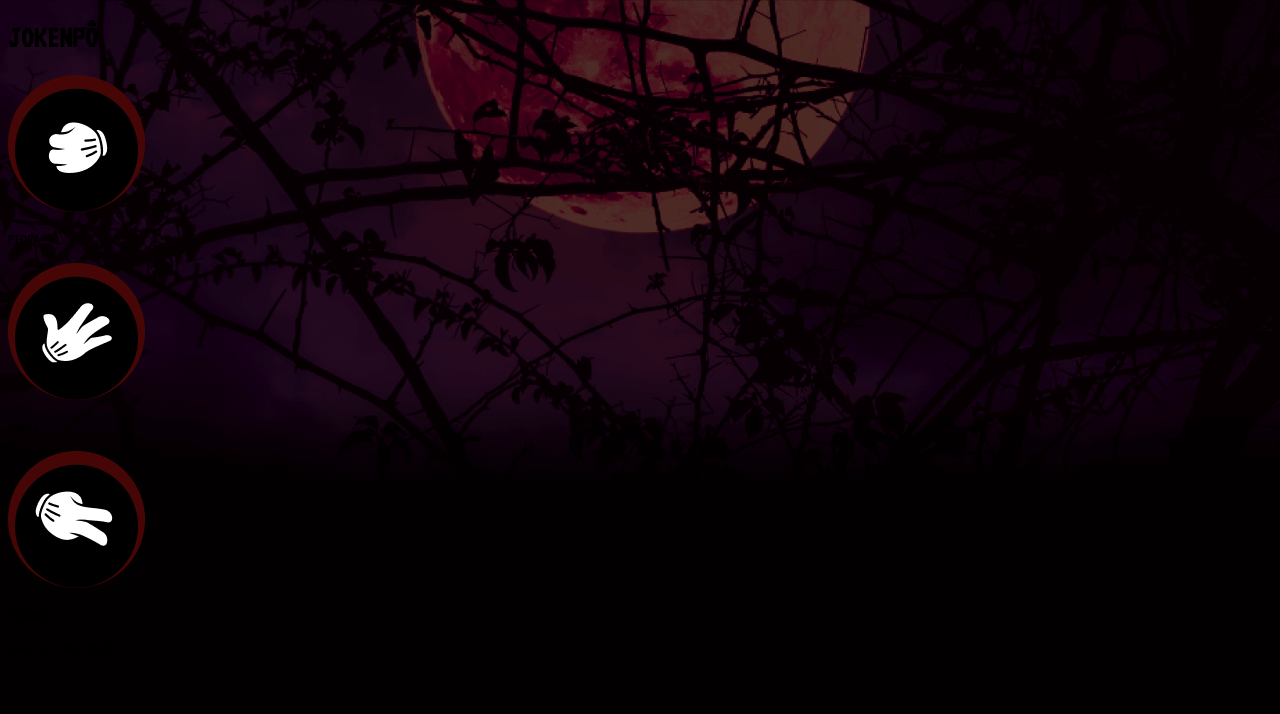
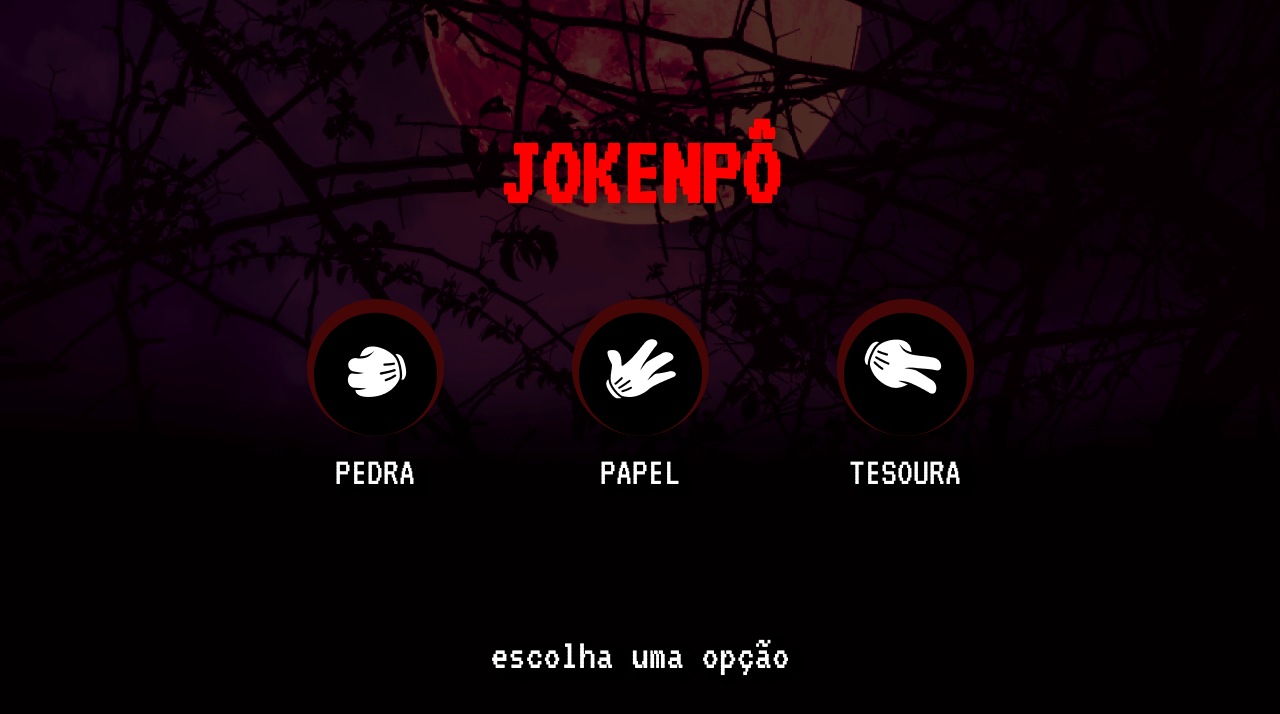
Before and after one commit to Vitormorais23/jokenpo-game, a plain HTML site: page index.html in a window 1280 px wide. Drawn offline with Linux system fonts and the light colour scheme.

Commit message:
Adicionado classes no HTML e CSS, e feito estilizações no layout

```diff
--- a/index.html
+++ b/index.html
@@ -10,24 +10,24 @@
 <body>
     <main>
         <!-- Home -->
-        <div>
-            <h1>JOKENPÔ</h1>
+        <div class="home">
+            <h1 class="home__title">JOKENPÔ</h1>
             <!-- Botões -->
-            <div>
-                <div>
+            <div class="options">
+                <button class="options__item">
                     <img src="/assets/pedra.png" alt="Icone de pedra">
-                    <p>PEDRA</p>
-                </div>
-                <div>
+                    <p class="options__text">PEDRA</p>
+                </button>
+                <button class="options__item">
                     <img src="/assets/papel.png" alt="Icone de papel">
-                    <p>PAPEL</p>
-                </div>
-                <div>
+                    <p class="options__text">PAPEL</p>
+                </button>
+                <button class="options__item">
                     <img src="/assets/tesoura.png" alt="Icone de tesoura">
-                    <p>TESOURA</p>
-                </div>
+                    <p class="options__text">TESOURA</p>
+                </button>
             </div>
-            <p>escolha uma opção</p>
+            <p class="home__subtitle">escolha uma opção</p>
         </div>
     </main>
 </body>
--- a/styles/style.css
+++ b/styles/style.css
@@ -1,3 +1,15 @@
+* {
+    margin: 0;
+    padding: 0;
+    border: 0;
+}
+
+/* Variavel */
+:root {
+    --red-color: #f00;
+    --white-color: #fff;
+}
+
 html {
     font-family: "VT323", monospace;
     font-weight: 400;
@@ -11,3 +23,54 @@ body {
     background-position: center;
     background-size: cover;
 }
+
+main {
+    height: 100%;
+    display: flex;
+    justify-content: center;
+    align-items: center;
+}
+
+.home {
+    text-align: center;
+}
+
+.home__title {
+    color: var(--red-color);
+    font-size: 100px;
+    text-shadow: 8px 4px 8px rgba(0, 0, 0, 0.25);
+}
+
+.options {
+    display: flex;
+    gap: 96px;
+    margin: 60px 0 125px 0;
+}
+
+.options__item {
+    display: flex;
+    flex-direction: column;
+    gap: 16px;
+    padding: 16px;
+    background: none;
+    font-family: inherit;
+    align-items: center;
+}
+
+.options__item:hover {
+    background: rgba(255, 255, 255, 0.15);
+    border-radius: 20px;
+    cursor: pointer;
+}
+
+.options__text {
+    color: var(--white-color);
+    font-size: 40px;
+    text-shadow: 8px 4px 8px rgba(0, 0, 0, 0.25);
+}
+
+.home__subtitle {
+    color: var(--white-color);
+    font-size: 44px;
+    text-shadow: 8px 4px 8px rgba(0, 0, 0, 0.25);
+}
```
